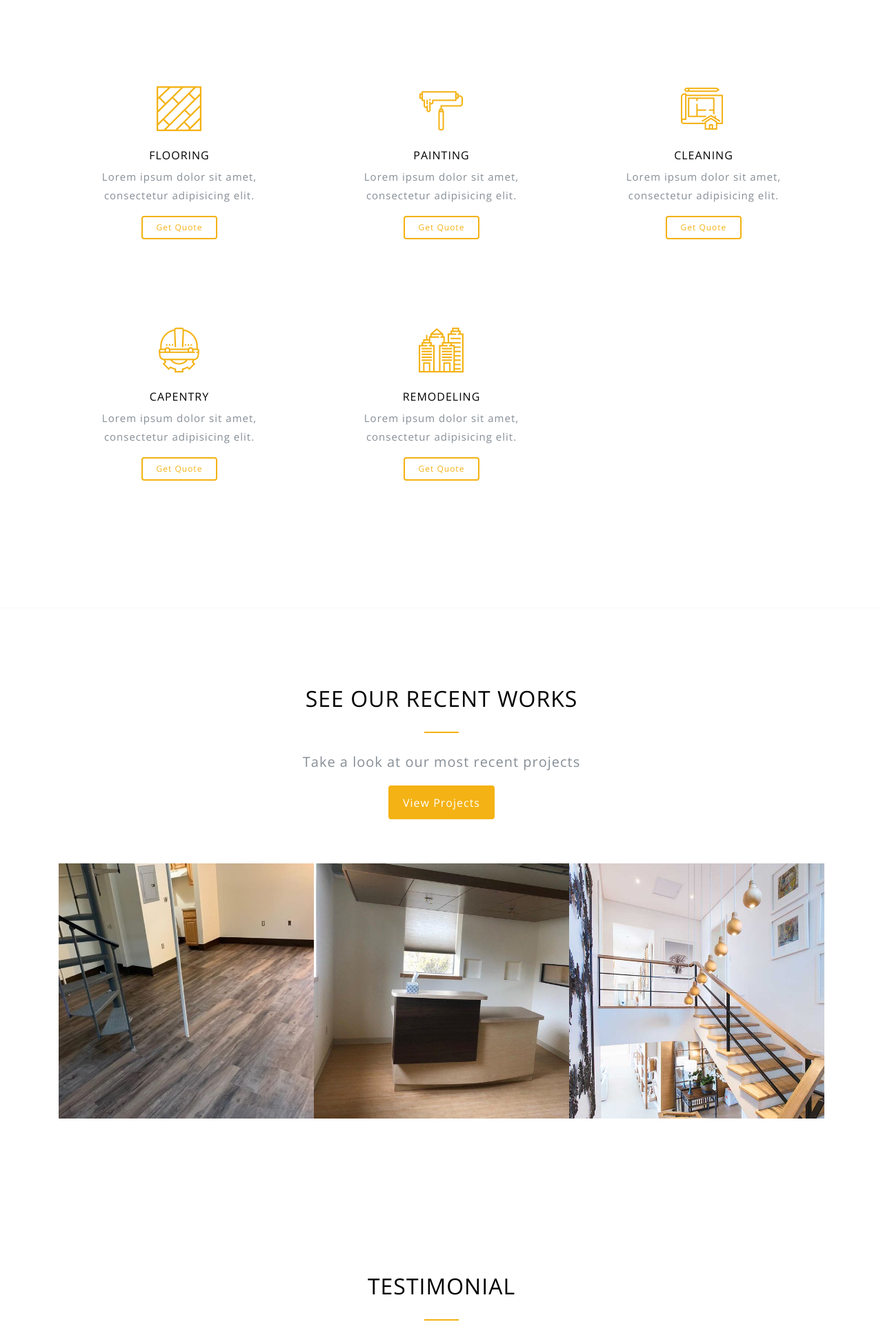
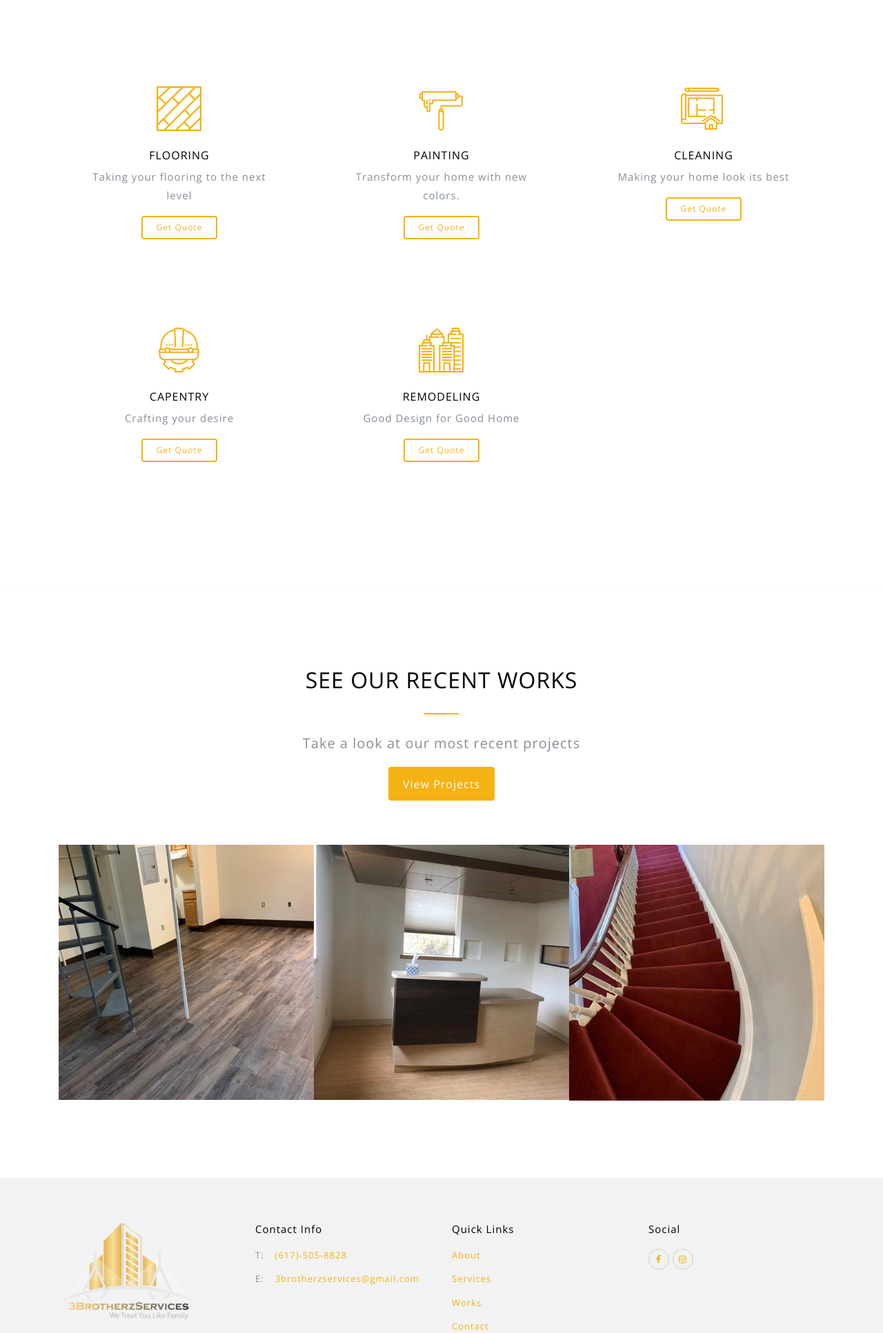
Before and after one commit to jimmytran16/3brotherzservices, a Flask app: page /services/ in a window 1280 px wide. Shown: the part 628-2561 px from the top of the page at 69% size. Run offline with Flask 2, Linux system fonts and the light colour scheme; some libraries are stand-ins or nearby versions; some web fonts are replaced.

Commit message:
remomved testomonials, updated services

```diff
--- a/templates/layout/base.html
+++ b/templates/layout/base.html
@@ -91,7 +91,7 @@
             <!-- <li class="d-flex">
               <p><span class="mr-3">A:</span><span class="text-black">To be determined .....</span></p>
             </li> -->
-            <li class="d-flex"><span class="mr-3">T:</span><span class="text-black"><a href="tel:781-539-7511">(781)-539-7511</a></span></li>
+            <li class="d-flex"><span class="mr-3">T:</span><span class="text-black"><a href="tel:617-505-8828">(617)-505-8828</a></span></li>
             <li class="d-flex"><span class="mr-3">E:</span><span class="text-black"><a href="mailto:3brotherzservices@gmail.com">3brotherzservices@gmail.com</a></span></li>
           </ul>
         </div>
--- a/templates/main/about.html
+++ b/templates/main/about.html
@@ -80,6 +80,6 @@
     </div>
   </div>
 </section>
-{% include 'includes/testomonial.html' %}
+<!-- {% include 'includes/testomonial.html' %} -->
 
 {% endblock %}
--- a/templates/main/contact.html
+++ b/templates/main/contact.html
@@ -75,12 +75,13 @@
         <div class="col-md-7 col-sm-12 element-animate">
           <h1>Contact Us</h1>
           <p> Call us or fill out and submit a form to get a free estimate! </p>
-          <p><a href="tel:781-539-7511" class="btn btn-primary">Call Us Today!</a></p>
+          <p><a href="tel:617-505-8828" class="btn btn-primary">Call Us Today!</a></p>
         </div>
       </div>
     </div>
   </div>
 </section>
+
 <!-- END slider -->
 <section class="section">
   <div class="container">
@@ -197,7 +198,7 @@
         <p class="mb-5"><a href="mailto:3brotherzservices@gmail.com">3brotherzservices@gmail.com</a></p>
 
         <h5 class="text-uppercase mb-3">Call Us</h5>
-        <p class="mb-5"> <a href="tel:781-539-7511">Phone: (781)-539-7511</a> </p>
+        <p class="mb-5"> <a href="tel:617-505-8828">Phone: (617)-505-8828</a> </p>
 
         <h5 class="text-uppercase mb-3">Location</h5>
         <div>
--- a/templates/main/services.html
+++ b/templates/main/services.html
@@ -50,7 +50,7 @@
               <span class="flaticon-floor icon"></span>
               <div class="media-body">
                 <h3 class="mt-0 text-black">Flooring</h3>
-                <p>Lorem ipsum dolor sit amet, consectetur adipisicing elit.</p>
+                <p>Taking your flooring to the next level</p>
                 <p><a href="/get-your-quote/" class="btn btn-outline-primary btn-sm">Get Quote</a></p>
               </div>
             </div>
@@ -61,7 +61,7 @@
               <span class="flaticon-paint icon"></span>
               <div class="media-body">
                 <h3 class="mt-0 text-black">Painting</h3>
-                <p>Lorem ipsum dolor sit amet, consectetur adipisicing elit.</p>
+                <p>Transform your home with new colors.</p>
                 <p><a href="/get-your-quote/" class="btn btn-outline-primary btn-sm">Get Quote</a></p>
               </div>
             </div>
@@ -72,7 +72,7 @@
               <span class="flaticon-crane icon"></span>
               <div class="media-body">
                 <h3 class="mt-0 text-black">Cleaning</h3>
-                <p>Lorem ipsum dolor sit amet, consectetur adipisicing elit.</p>
+                <p>Making your home look its best</p>
                 <p><a href="/get-your-quote/" class="btn btn-outline-primary btn-sm">Get Quote</a></p>
               </div>
             </div>
@@ -83,7 +83,7 @@
               <span class="flaticon-helmet icon"></span>
               <div class="media-body">
                 <h3 class="mt-0 text-black">Capentry</h3>
-                <p>Lorem ipsum dolor sit amet, consectetur adipisicing elit.</p>
+                <p>Crafting your desire</p>
                 <p><a href="/get-your-quote/" class="btn btn-outline-primary btn-sm">Get Quote</a></p>
               </div>
             </div>
@@ -94,21 +94,11 @@
               <span class="flaticon-building icon"></span>
               <div class="media-body">
                 <h3 class="mt-0 text-black">Remodeling</h3>
-                <p>Lorem ipsum dolor sit amet, consectetur adipisicing elit.</p>
+                <p>Good Design for Good Home</p>
                 <p><a href="/get-your-quote/" class="btn btn-outline-primary btn-sm">Get Quote</a></p>
               </div>
             </div>
           </div>
-          <!-- <div class="col-lg-4 col-md-6 col-12 mb-3 element-animate">
-            <div class="media d-block media-feature text-center">
-              <span class="flaticon-engineer icon"></span>
-              <div class="media-body">
-                <h3 class="mt-0 text-black">General Contracting</h3>
-                <p>Lorem ipsum dolor sit amet, consectetur adipisicing elit.</p>
-                <p><a href="#" class="btn btn-outline-primary btn-sm">Learn More</a></p>
-              </div>
-            </div>
-          </div> -->
         </div>
       </div>
     </section>
@@ -142,7 +132,7 @@
             <a href="/our-works/" class="link-thumbnail">
               <h3>Carpentry</h3>
               <span class="ion-plus icon"></span>
-              <img src="{{ url_for('static',filename='img/work_thumb_3.jpg') }}" alt="Image placeholder" class="img-fluid">
+              <img src="{{ url_for('static',filename='img/floor/floor2.jpg') }}" alt="Image placeholder" class="img-fluid">
             </a>
           </div>
 
@@ -151,6 +141,6 @@
       </div>
     </section>
     <!-- END section -->
-    {% include 'includes/testomonial.html' %}
+    <!-- {% include 'includes/testomonial.html' %} -->
 
 {% endblock %}
--- a/templates/main/works.html
+++ b/templates/main/works.html
@@ -102,14 +102,14 @@
   <div id="caption"></div>
 </div>
 
-<div class="container">
+<!-- <div class="container">
   <div class="row justify-content-center mb-5 element-animate">
     <div class="col-md-8 text-center mb-5">
       <h2 class="text-uppercase heading border-bottom mb-4">Our Reviews</h2>
       <p class="mb-0 lead">{Will contain google reviews widget}</p>
     </div>
   </div>
-</div>
+</div> -->
 
 <script src="{{ url_for('static',filename='js/myjs/modals.js') }}" type="text/javascript"></script>
 
```
Also changed, not shown: templates/main/index.html (+3 -4 lines).
